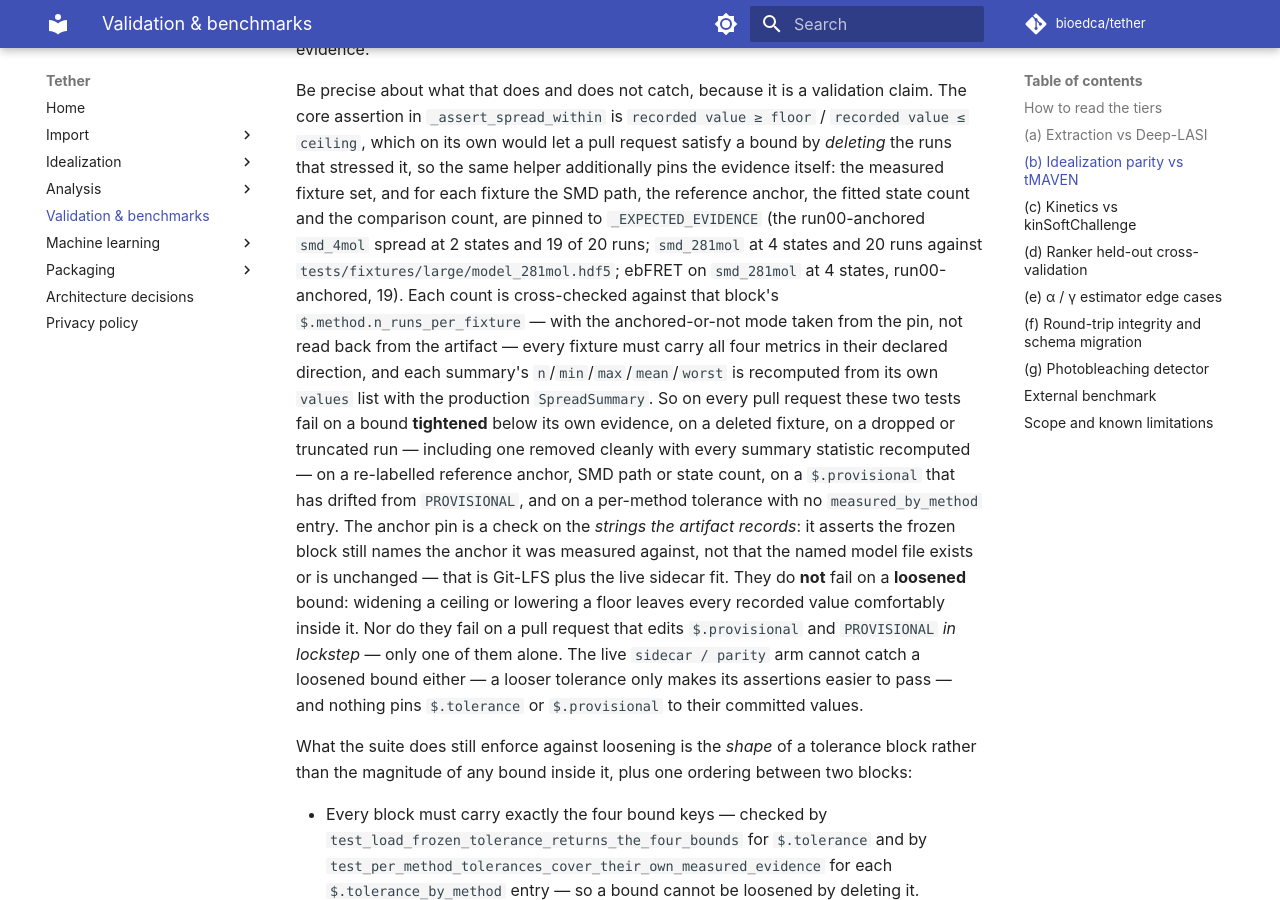
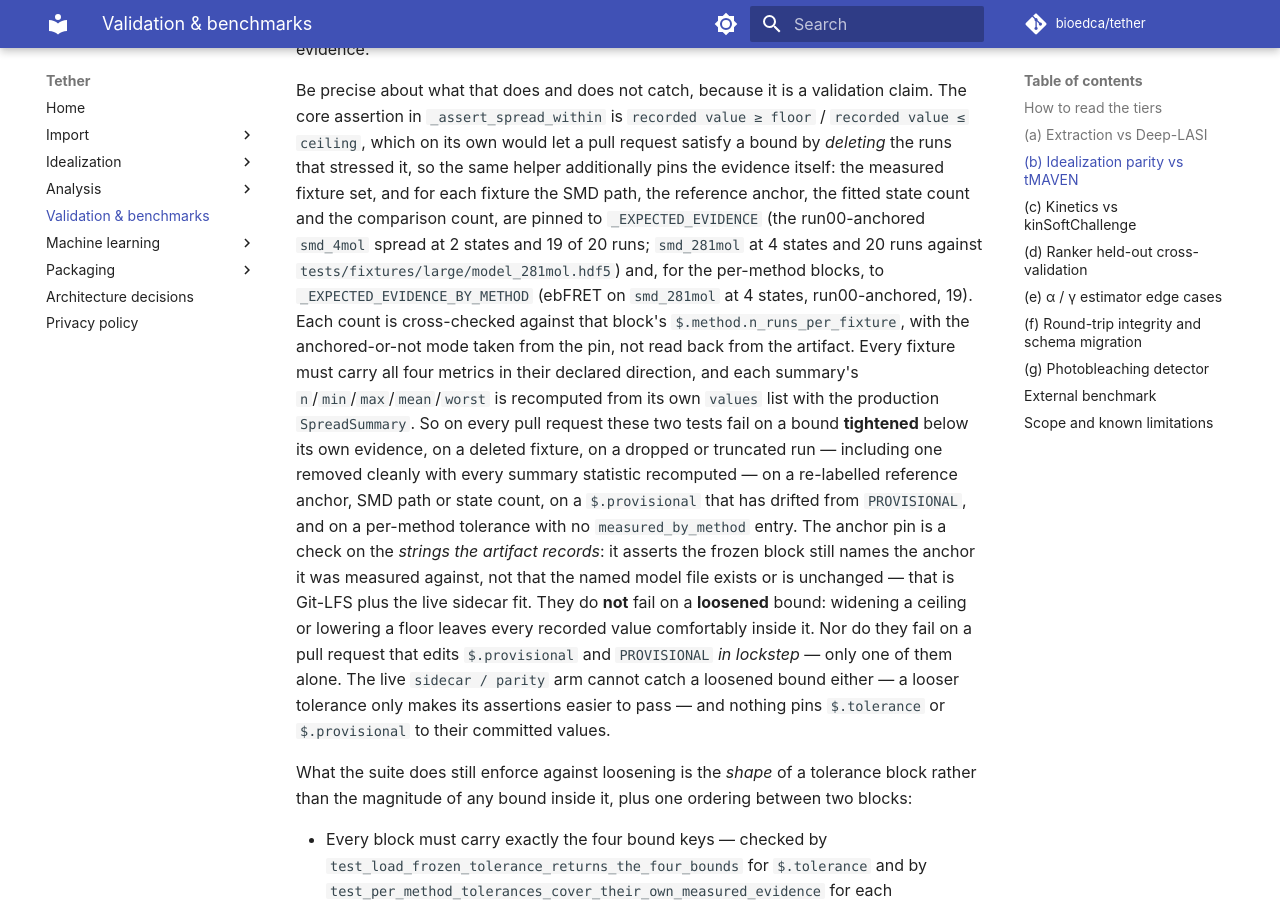
Before and after one commit to bioedca/tether, an MkDocs documentation site: the page built from docs/validation.md, in a window 1280 px wide and 900 px high, scrolled down 7706 px. Built offline with MkDocs 1.6.1 and Material for MkDocs 9.7.7, drawn with Linux system fonts in a browser that asks for light colours; comment, search, counter and statistics services are not loaded; the version menu is left out.

Commit message:
docs: scope the identity-check prose to what the pins name
Three prose corrections in the parity evidence-pin documentation; no
assertion or pinned value changes.

- tests/test_parity.py: drop the trailing "File identity is Git-LFS plus
  the live sidecar fit" sentence from the `_assert_spread_within`
  docstring. Its subject was generic ("File identity") while the check it
  describes pins three paths, one of which -- tests/fixtures/smd_4mol.hdf5
  -- is not Git-LFS: .gitattributes tracks only tests/fixtures/large/**
  and benchmarks/large/**, and `git check-attr filter` on the small
  fixture reports "unspecified". The preceding sentence already states
  what the check does and does not attest, so the clause is removed
  rather than re-qualified.
- docs/validation.md: attribute the ebFRET pin to
  `_EXPECTED_EVIDENCE_BY_METHOD`, which is where it actually lives; the
  sentence previously credited all three per-block pins to
  `_EXPECTED_EVIDENCE`.
- docs/validation.md: split the run-on after the em-dash aside so
  "every fixture must carry all four metrics" starts its own sentence.

Validation: `mkdocs build --strict` on the pinned docs toolchain builds
with no warnings; tests/test_parity.py 24 passed.

```diff
--- a/docs/validation.md
+++ b/docs/validation.md
@@ -250,11 +250,12 @@
 itself: the measured fixture set, and for each fixture the SMD path, the reference anchor,
 the fitted state count and the comparison count, are pinned to `_EXPECTED_EVIDENCE` (the
 run00-anchored `smd_4mol` spread at 2 states and 19 of 20 runs; `smd_281mol` at 4 states and
-20 runs against `tests/fixtures/large/model_281mol.hdf5`; ebFRET on `smd_281mol` at 4 states,
-run00-anchored, 19). Each count is cross-checked against that block's
-`$.method.n_runs_per_fixture` — with the anchored-or-not mode taken from the pin, not read
-back from the artifact — every fixture must carry all four metrics in
-their declared direction, and each summary's `n`/`min`/`max`/`mean`/`worst` is recomputed
+20 runs against `tests/fixtures/large/model_281mol.hdf5`) and, for the per-method blocks, to
+`_EXPECTED_EVIDENCE_BY_METHOD` (ebFRET on `smd_281mol` at 4 states, run00-anchored, 19).
+Each count is cross-checked against that block's `$.method.n_runs_per_fixture`, with the
+anchored-or-not mode taken from the pin, not read back from the artifact. Every fixture must
+carry all four metrics in their declared direction, and each summary's
+`n`/`min`/`max`/`mean`/`worst` is recomputed
 from its own `values` list with the production `SpreadSummary`. So on every pull request
 these two tests fail on a bound **tightened** below its own evidence, on a deleted fixture,
 on a dropped or truncated run — including one removed cleanly with every summary statistic
```
Also changed, not shown: 1 other file.
